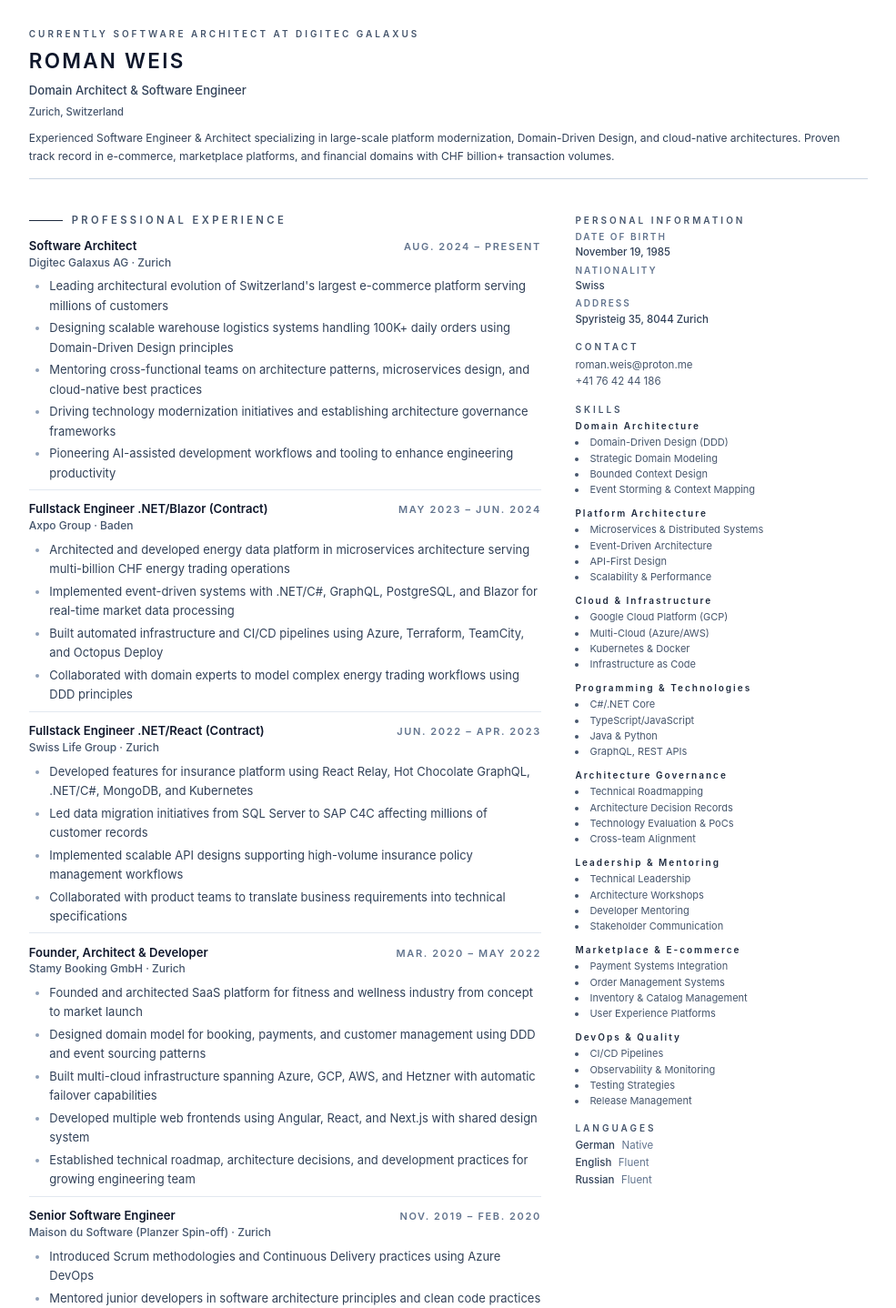
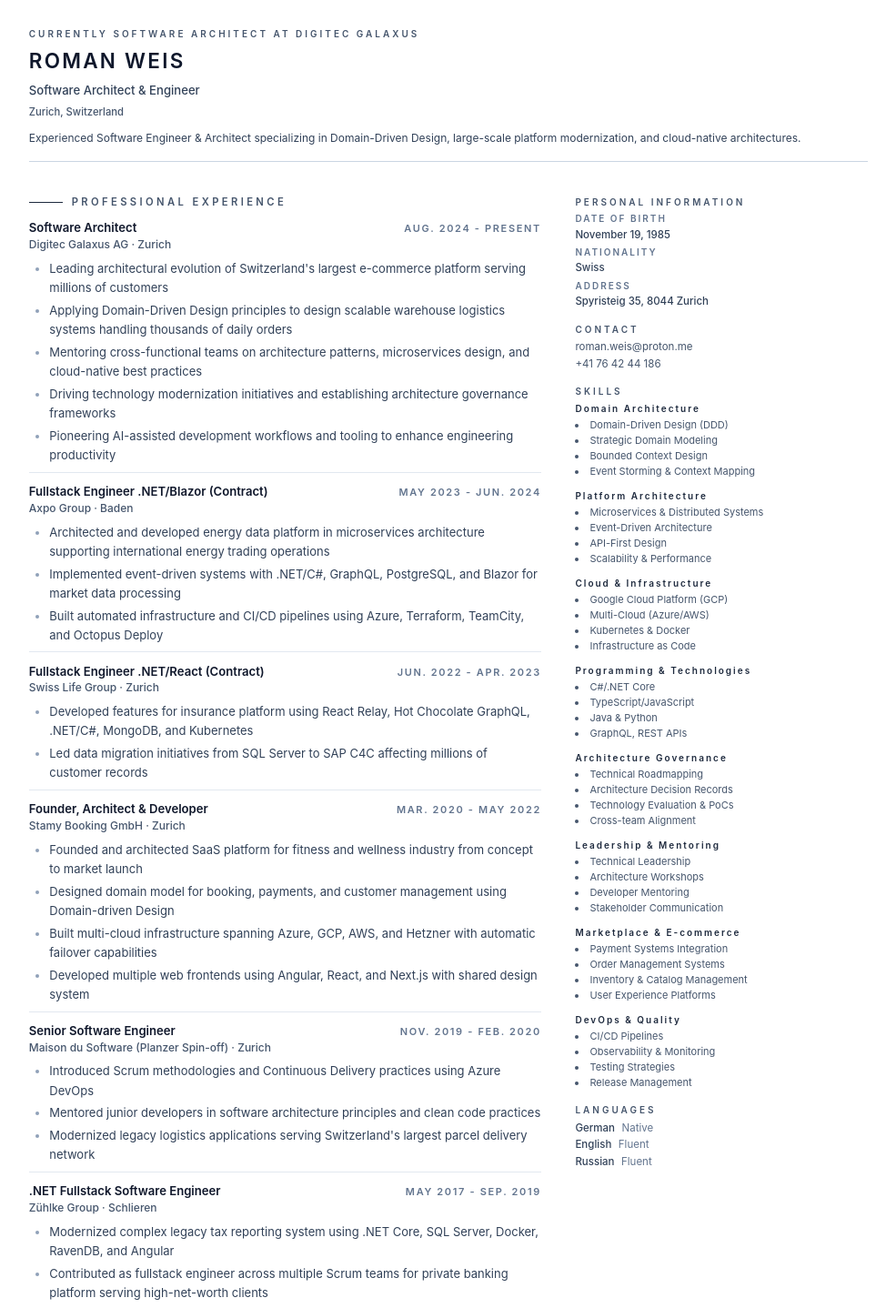
Before and after one commit to romanweis/cvman, a React (Vite) app: page / in a window 1280 px wide. Shown: the top 1438 px of the page at 91% size, without its empty margins (147-1132 px from the left). Built offline with nearby package versions, Linux system fonts and the light colour scheme.

Commit message:
save Sunday, 19 October 2025 21:21:59

```diff
--- a/src/App.tsx
+++ b/src/App.tsx
@@ -14,11 +14,11 @@
           <HeroCard profile={profile} />
         </div>
         <main className="cv-main space-y-6">
-          <CVSection title="Professional Experience" accent>
+          <CVSection title={profile.labels.experience} accent>
             <TimelineList items={profile.experiences} />
           </CVSection>
 
-          <CVSection title="Education & Certifications" accent>
+          <CVSection title={profile.labels.education} accent>
             <TimelineList items={profile.education} />
           </CVSection>
         </main>
--- a/src/components/HeroCard.tsx
+++ b/src/components/HeroCard.tsx
@@ -1,4 +1,4 @@
-import type { CvProfile } from "../data/smgEnCv";
+import type { CvProfile } from "../data/recruitingDeCv";
 
 type HeroCardProps = {
   profile: CvProfile;
--- a/src/components/Sidebar.tsx
+++ b/src/components/Sidebar.tsx
@@ -1,5 +1,5 @@
 import type { CSSProperties, ReactNode } from "react";
-import type { CvProfile, SidebarSectionConfig } from "../data/smgEnCv";
+import type { CvProfile, SidebarSectionConfig } from "../data/recruitingDeCv";
 
 function SectionContainer({
   title,
@@ -50,7 +50,7 @@
             return (
               <SectionContainer
                 key={key}
-                title="Personal Information"
+                title={profile.labels.personal}
                 allowPageBreak={allowPageBreak}
               >
                 <ul className="space-y-1">
@@ -71,7 +71,7 @@
             return (
               <SectionContainer
                 key={key}
-                title="Contact"
+                title={profile.labels.contact}
                 allowPageBreak={allowPageBreak}
               >
                 <ul className="space-y-[2px] text-slate-600">
@@ -87,7 +87,7 @@
             return (
               <SectionContainer
                 key={key}
-                title="Skills"
+                title={profile.labels.skills}
                 allowPageBreak={allowPageBreak}
               >
                 <div className="space-y-3">
@@ -114,7 +114,7 @@
             return (
               <SectionContainer
                 key={key}
-                title="Languages"
+                title={profile.labels.languages}
                 allowPageBreak={allowPageBreak}
               >
                 <ul className="space-y-[2px] text-[11.5px]">
--- a/src/components/TimelineList.tsx
+++ b/src/components/TimelineList.tsx
@@ -1,5 +1,5 @@
 import type { CSSProperties } from "react";
-import type { TimelineItem } from "../data/smgEnCv";
+import type { TimelineItem } from "../data/recruitingDeCv";
 
 type TimelineListProps = {
   items: TimelineItem[];
--- a/src/data/recruitingDeCv.ts
+++ b/src/data/recruitingDeCv.ts
@@ -51,6 +51,15 @@
   experiences: TimelineItem[];
   education: TimelineItem[];
   sidebarSections?: SidebarSectionConfig[];
+  language: "en" | "de";
+  labels: {
+    experience: string;
+    education: string;
+    personal: string;
+    contact: string;
+    skills: string;
+    languages: string;
+  };
 };
 
 export const recruitingDeCv: CvProfile = {
@@ -320,4 +329,13 @@
       ],
     },
   ],
+  language: "de",
+  labels: {
+    experience: "Berufserfahrung",
+    education: "Ausbildung & Zertifizierungen",
+    personal: "Persönliche Daten",
+    contact: "Kontakt",
+    skills: "Fähigkeiten",
+    languages: "Sprachen",
+  },
 };
--- a/src/data/smgEnCv.ts
+++ b/src/data/smgEnCv.ts
@@ -51,14 +51,24 @@
   experiences: TimelineItem[];
   education: TimelineItem[];
   sidebarSections?: SidebarSectionConfig[];
+  language: "en" | "de";
+  labels: {
+    experience: string;
+    education: string;
+    personal: string;
+    contact: string;
+    skills: string;
+    languages: string;
+  };
 };
 
 export const smgEnCv: CvProfile = {
+  language: "en",
   name: "Roman Weis",
-  title: "Domain Architect & Software Engineer",
+  title: "Software Architect & Engineer",
   availability: "Currently Software Architect at Digitec Galaxus",
   summary:
-    "Experienced Software Engineer & Architect specializing in large-scale platform modernization, Domain-Driven Design, and cloud-native architectures. Proven track record in e-commerce, marketplace platforms, and financial domains with CHF billion+ transaction volumes.",
+    "Experienced Software Engineer & Architect specializing in Domain-Driven Design, large-scale platform modernization, and cloud-native architectures.",
   contact: [
     { label: "roman.weis@proton.me", url: "mailto:roman.weis@proton.me" },
     { label: "+41 76 42 44 186", url: "tel:+41764244186" },
@@ -159,10 +169,10 @@
       role: "Software Architect",
       company: "Digitec Galaxus AG",
       location: "Zurich",
-      period: "Aug. 2024 – Present",
+      period: "Aug. 2024 - Present",
       highlights: [
         "Leading architectural evolution of Switzerland's largest e-commerce platform serving millions of customers",
-        "Designing scalable warehouse logistics systems handling 100K+ daily orders using Domain-Driven Design principles",
+        "Applying Domain-Driven Design principles to design scalable warehouse logistics systems handling thousands of daily orders",
         "Mentoring cross-functional teams on architecture patterns, microservices design, and cloud-native best practices",
         "Driving technology modernization initiatives and establishing architecture governance frameworks",
         "Pioneering AI-assisted development workflows and tooling to enhance engineering productivity",
@@ -172,47 +182,43 @@
       role: "Fullstack Engineer .NET/Blazor (Contract)",
       company: "Axpo Group",
       location: "Baden",
-      period: "May 2023 – Jun. 2024",
+      period: "May 2023 - Jun. 2024",
       allowPageBreak: true,
       highlights: [
-        "Architected and developed energy data platform in microservices architecture serving multi-billion CHF energy trading operations",
-        "Implemented event-driven systems with .NET/C#, GraphQL, PostgreSQL, and Blazor for real-time market data processing",
+        "Architected and developed energy data platform in microservices architecture supporting international energy trading operations",
+        "Implemented event-driven systems with .NET/C#, GraphQL, PostgreSQL, and Blazor for market data processing",
         "Built automated infrastructure and CI/CD pipelines using Azure, Terraform, TeamCity, and Octopus Deploy",
-        "Collaborated with domain experts to model complex energy trading workflows using DDD principles",
       ],
     },
     {
       role: "Fullstack Engineer .NET/React (Contract)",
       company: "Swiss Life Group",
       location: "Zurich",
-      period: "Jun. 2022 – Apr. 2023",
+      period: "Jun. 2022 - Apr. 2023",
       allowPageBreak: true,
       highlights: [
         "Developed features for insurance platform using React Relay, Hot Chocolate GraphQL, .NET/C#, MongoDB, and Kubernetes",
         "Led data migration initiatives from SQL Server to SAP C4C affecting millions of customer records",
-        "Implemented scalable API designs supporting high-volume insurance policy management workflows",
-        "Collaborated with product teams to translate business requirements into technical specifications",
       ],
     },
     {
       role: "Founder, Architect & Developer",
       company: "Stamy Booking GmbH",
       location: "Zurich",
-      period: "Mar. 2020 – May 2022",
+      period: "Mar. 2020 - May 2022",
       allowPageBreak: true,
       highlights: [
         "Founded and architected SaaS platform for fitness and wellness industry from concept to market launch",
-        "Designed domain model for booking, payments, and customer management using DDD and event sourcing patterns",
+        "Designed domain model for booking, payments, and customer management using Domain-driven Design",
         "Built multi-cloud infrastructure spanning Azure, GCP, AWS, and Hetzner with automatic failover capabilities",
         "Developed multiple web frontends using Angular, React, and Next.js with shared design system",
-        "Established technical roadmap, architecture decisions, and development practices for growing engineering team",
       ],
     },
     {
       role: "Senior Software Engineer",
       company: "Maison du Software (Planzer Spin-off)",
       location: "Zurich",
-      period: "Nov. 2019 – Feb. 2020",
+      period: "Nov. 2019 - Feb. 2020",
       allowPageBreak: true,
       highlights: [
         "Introduced Scrum methodologies and Continuous Delivery practices using Azure DevOps",
@@ -224,20 +230,19 @@
       role: ".NET Fullstack Software Engineer",
       company: "Zühlke Group",
       location: "Schlieren",
-      period: "May 2017 – Sep. 2019",
+      period: "May 2017 - Sep. 2019",
       allowPageBreak: true,
       highlights: [
         "Modernized complex legacy tax reporting system using .NET Core, SQL Server, Docker, RavenDB, and Angular",
         "Contributed as fullstack engineer across multiple Scrum teams for private banking platform serving high-net-worth clients",
         "Applied Domain-Driven Design principles in Master's thesis focusing on software architecture modernization",
-        "Implemented event-driven patterns and CQRS for handling high-volume financial transaction processing",
       ],
     },
     {
       role: "Software Developer",
       company: "Freelance",
       location: "Zurich",
-      period: "Jan. 2017 – May 2017",
+      period: "Jan. 2017 - May 2017",
       highlights: [
         "Developed Java application for forex trading strategy backtesting with real-time market data analysis",
       ],
@@ -246,13 +251,12 @@
       role: "Aerodynamics Engineer GT Compressor",
       company: "Ansaldo Energia (formerly Alstom Power)",
       location: "Baden",
-      period: "Oct. 2012 – Dec. 2016",
+      period: "Oct. 2012 - Dec. 2016",
       allowPageBreak: true,
       highlights: [
         "Led aerodynamic design of gas turbine compressors for power generation facilities",
         "Modernized legacy Rolls-Royce design system using Python, PyQt, and PostgreSQL",
         "Managed technical integration of design software during corporate acquisition, coordinating cross-functional teams",
-        "Applied engineering principles that later informed approach to software system design and optimization",
       ],
     },
   ],
@@ -298,4 +302,12 @@
       ],
     },
   ],
+  labels: {
+    experience: "Professional Experience",
+    education: "Education & Certifications",
+    personal: "Personal Information",
+    contact: "Contact",
+    skills: "Skills",
+    languages: "Languages",
+  },
 };
```
Also changed, not shown: 1 other file (tests, documents, lock files or other folders).
